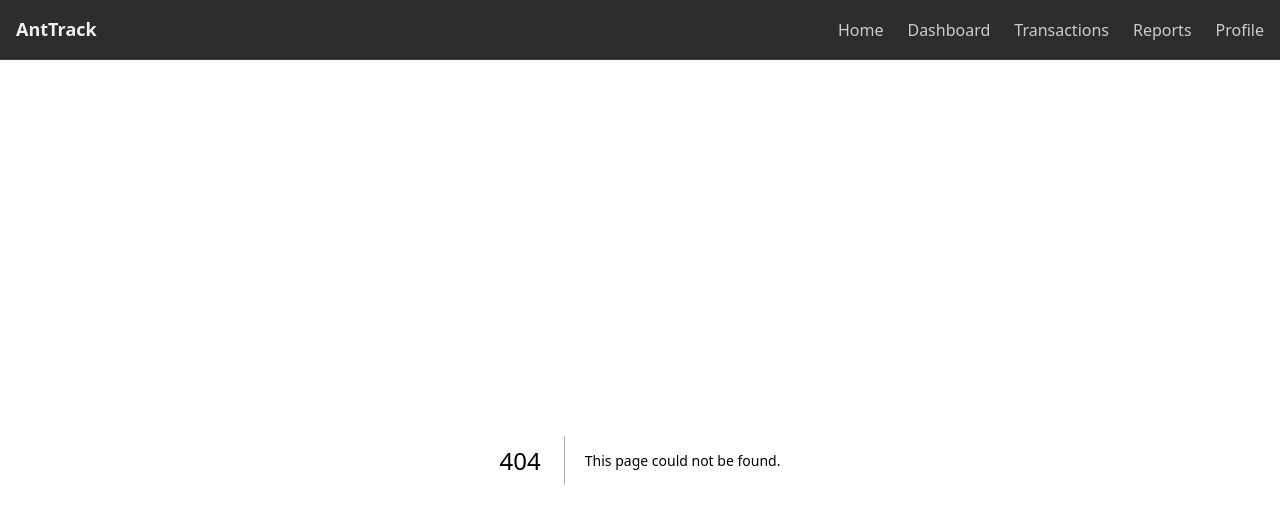
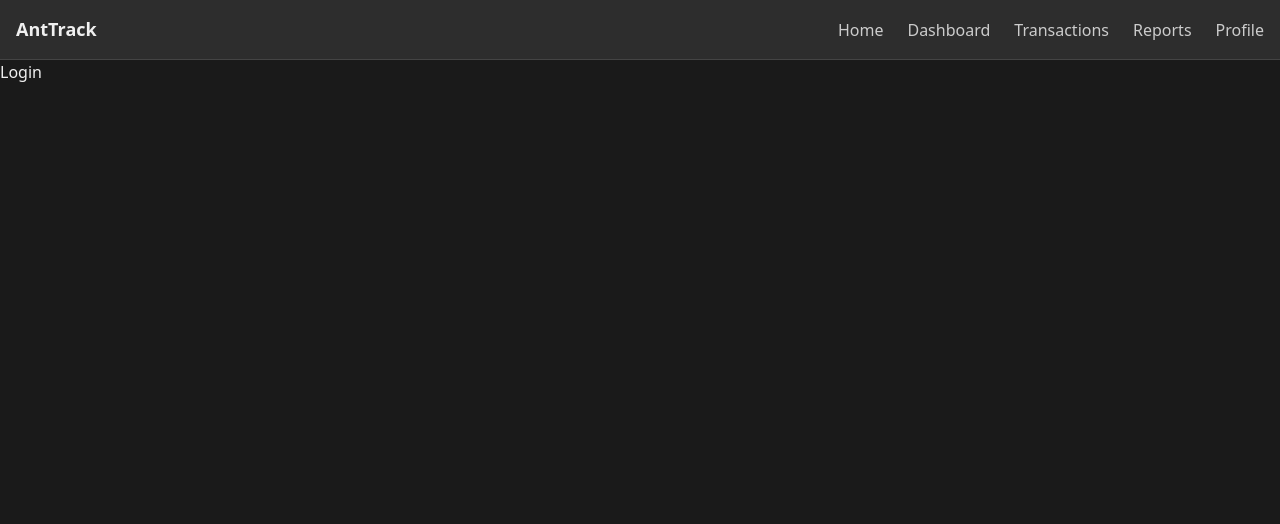
Before and after one commit to antonclayton/finance-tracker, a Next.js app: page /login in a window 1280 px wide. Before the commit this address had no page. Shown: the top 524 px of the page. Built offline with nearby package versions, Linux system fonts and the light colour scheme.

Commit message:
add folder and files for signup and login

```diff
--- /dev/null
+++ b/src/app/(public)/login/page.tsx
@@ -0,0 +1,7 @@
+import React from "react";
+
+const Login = () => {
+  return <div>Login</div>;
+};
+
+export default Login;
--- /dev/null
+++ b/src/app/(public)/signup/page.tsx
@@ -0,0 +1,7 @@
+import React from "react";
+
+const Signup = () => {
+  return <div>Signup</div>;
+};
+
+export default Signup;
```
Also changed, not shown: src/app/(public)/login/page.module.css (added), src/app/(public)/signup/page.module.css (added).
